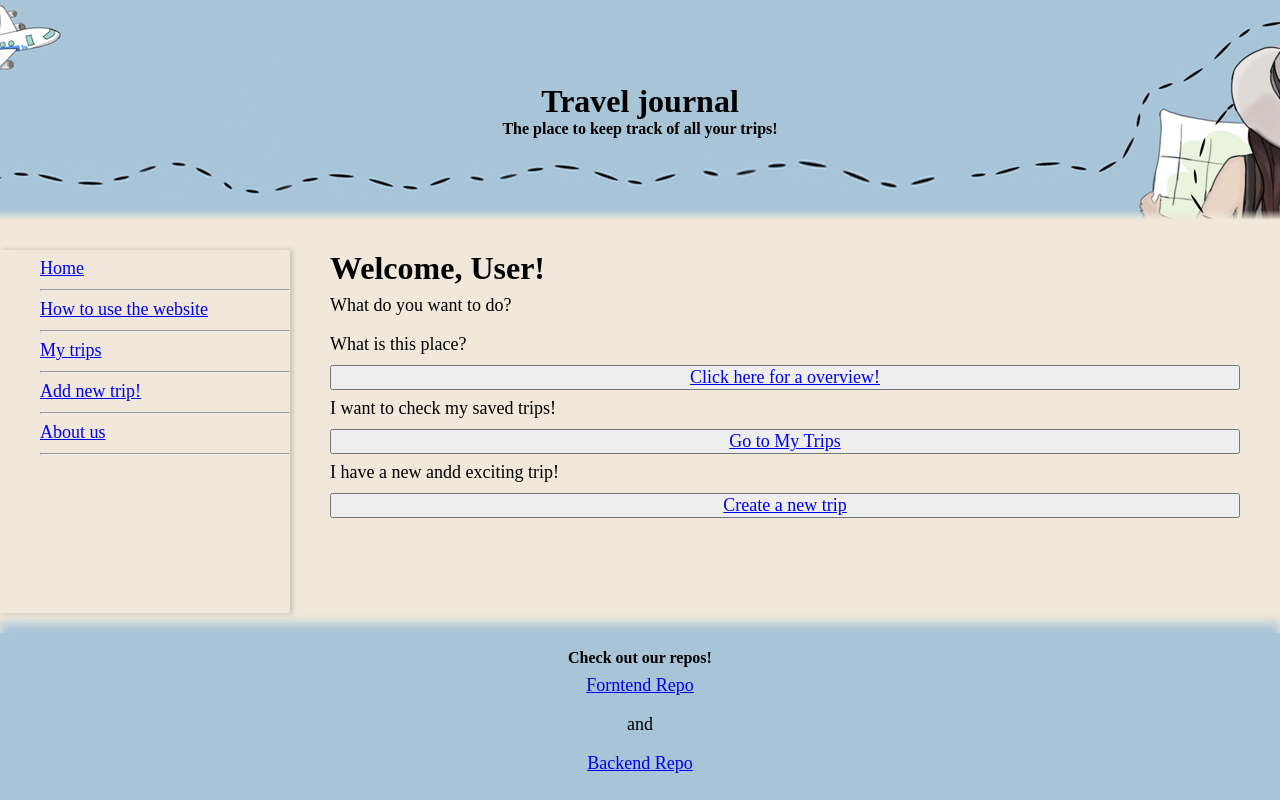
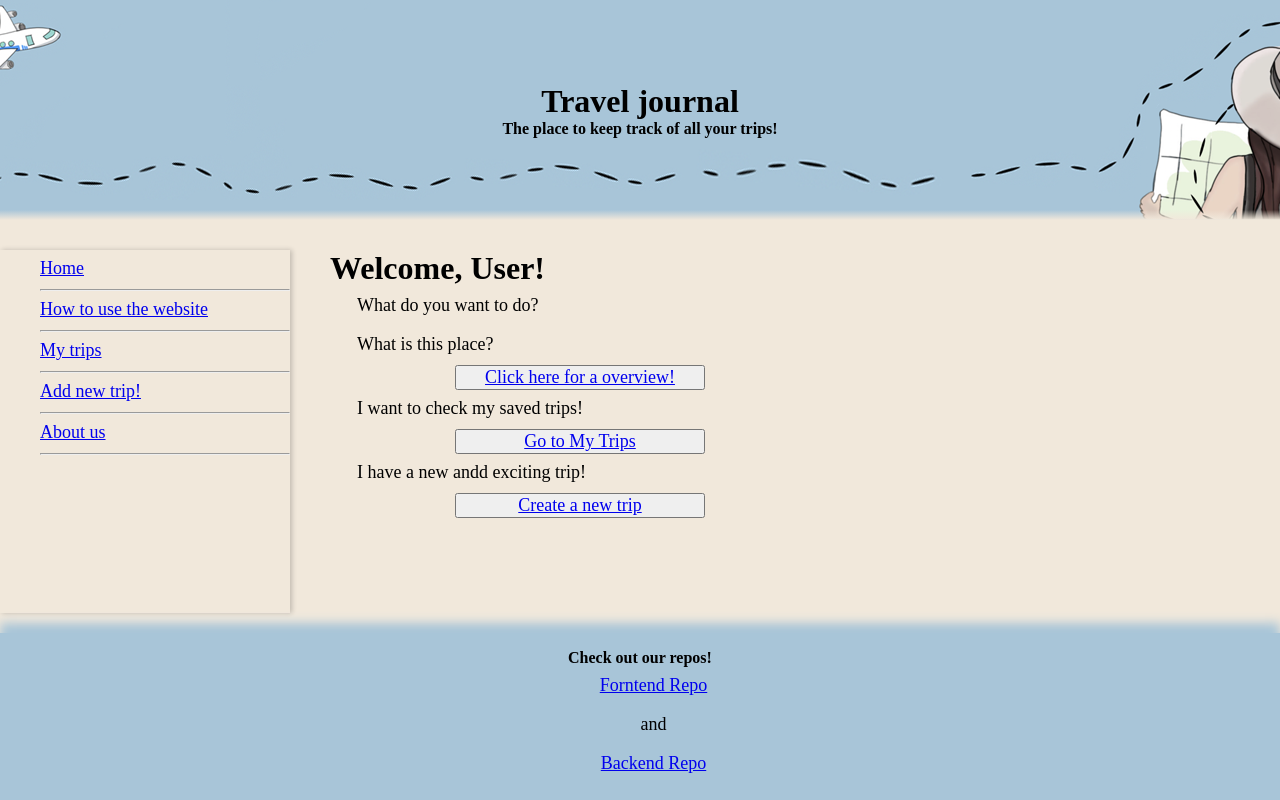
Before and after one commit to LenaH92/travel-journal-forntend, a React (Vite) app: page / in a window 1280 px wide. Built offline with nearby package versions, Linux system fonts and the light colour scheme; no server answers; a web font is replaced by a local one.

Commit message:
fixed hompage buttons width

```diff
--- a/src/App.css
+++ b/src/App.css
@@ -20,6 +20,10 @@ a,
 li {
     font-size: 18px;
     padding: 8px 0 10px 0;
+}
+
+p {
+    text-indent: 1.5em;
 }
 
 h1,
@@ -134,7 +138,17 @@ body>#root {
 }
 
 /* Hompage styling */
+.homePageDiv {
+    max-width: 500px;
+}
+
 .buttonsDiv {
     display: flex;
     flex-direction: column;
 }
+
+.buttonsDiv button {
+    align-self: center;
+    /* so the buttons dodnt behave flex filling all the container widht */
+    width: 250px;
+}
--- a/src/pages/HomePage.jsx
+++ b/src/pages/HomePage.jsx
@@ -1,7 +1,7 @@
 import { Link } from "react-router-dom";
 
 const HomePage = () => {
-    return (<>
+    return (<div className="homePageDiv">
         <h1>Welcome, User!</h1>
         <p>What do you want to do?</p>
         <div className="buttonsDiv">
@@ -14,7 +14,7 @@ const HomePage = () => {
         </div>
 
 
-    </>);
+    </div>);
 }
 
 export default HomePage;
```
